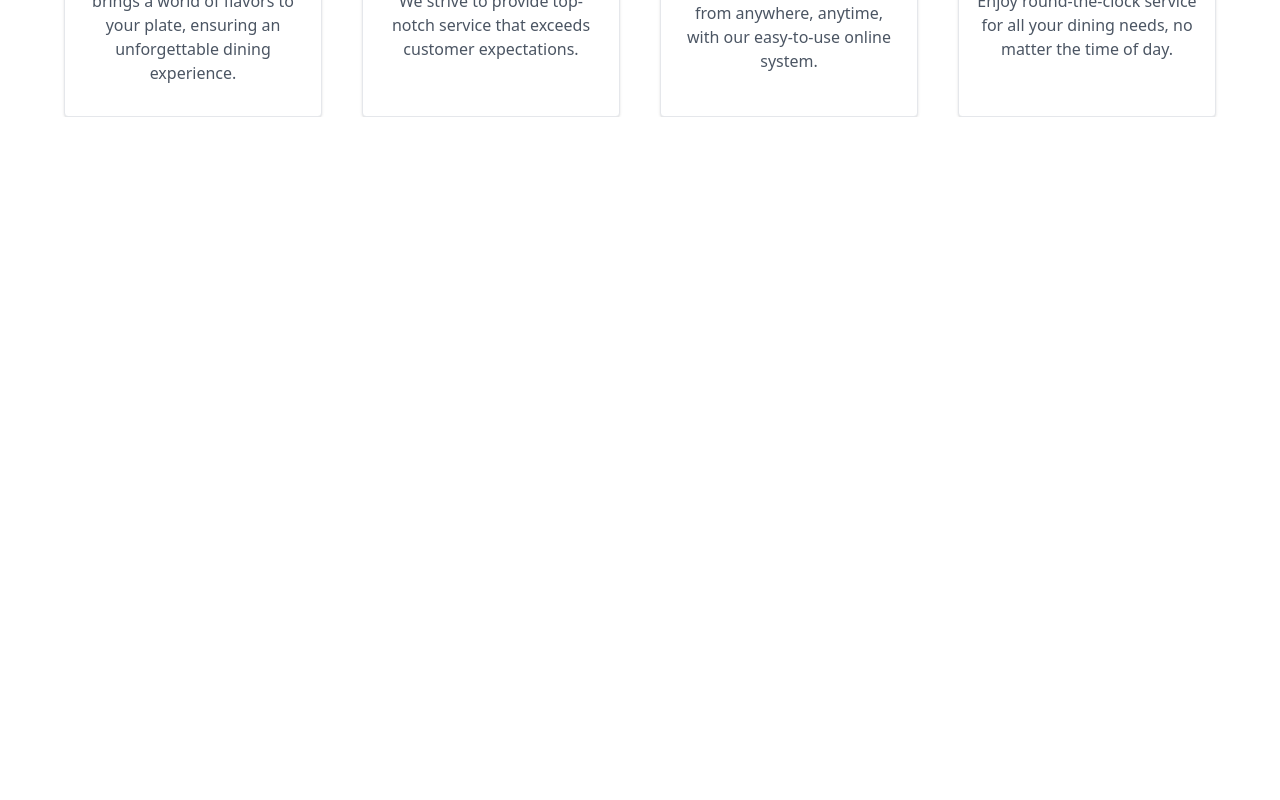
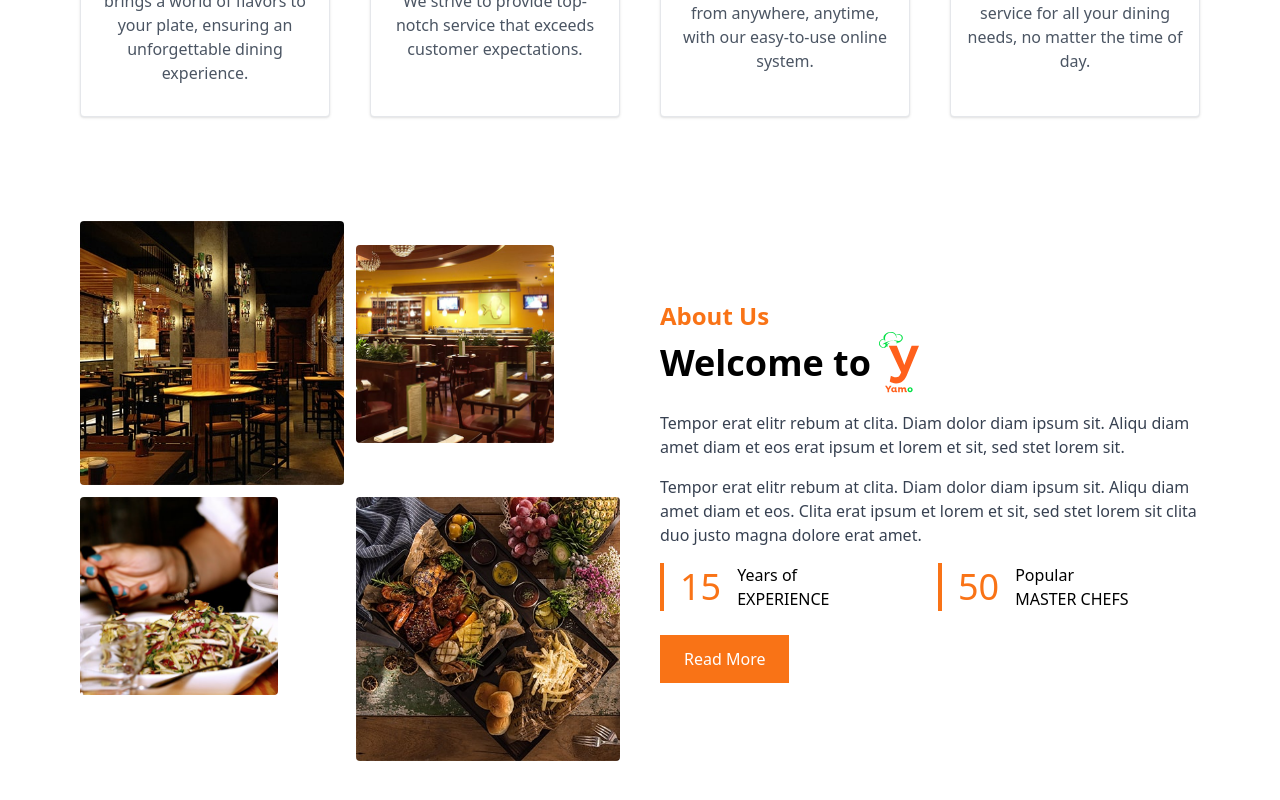
Before and after one commit to Zilo-Tech/Yamo-Website, a React (Vite) app: page / in a window 1280 px wide. Shown: the part 852-1652 px from the top of the page. Before the commit the page ends 969 px from the top, so only its background shows below. Built offline with nearby package versions, Linux system fonts and the light colour scheme.

Commit message:
about section added

```diff
--- /dev/null
+++ b/src/components/MainContent/AboutUs/AboutUs.jsx
@@ -0,0 +1,95 @@
+import React from "react";
+import img1 from "../../../assets/about-1.jpg";
+import img2 from "../../../assets/about-2.jpg";
+import img3 from "../../../assets/about-3.jpg";
+import img4 from "../../../assets/about-4.jpg";
+import logo from "../../../assets/logo-bg.svg";
+
+function AboutUs() {
+  return (
+    <div className="py-16">
+      <div className="container  mx-auto">
+        <div className="flex flex-col gap-10 lg:flex-row items-center justify-center">
+          <div className="lg:w-1/2 w-full">
+            <div className="grid grid-cols-2 gap-3">
+              <div className="col-span-1 text-left">
+                <img
+                  className="img-fluid rounded w-full transition-transform transform hover:scale-105"
+                  src={img1}
+                  alt="About Us 1"
+                />
+              </div>
+              <div className="col-span-1 text-left">
+                <img
+                  className="img-fluid rounded w-3/4 mt-6 transition-transform transform hover:scale-105"
+                  src={img2}
+                  alt="About Us 2"
+                />
+              </div>
+              <div className="col-span-1 text-right">
+                <img
+                  className="img-fluid rounded w-3/4 transition-transform transform hover:scale-105"
+                  src={img3}
+                  alt="About Us 3"
+                />
+              </div>
+              <div className="col-span-1 text-right">
+                <img
+                  className="img-fluid rounded w-full transition-transform transform hover:scale-105"
+                  src={img4}
+                  alt="About Us 4"
+                />
+              </div>
+            </div>
+          </div>
+
+          <div className="lg:w-1/2 w-full">
+            <h5 className="text-2xl font-semibold text-orange-500">About Us</h5>
+            <h1 className="mb-4 text-4xl font-bold flex items-center gap-2">
+              <span>Welcome to</span>
+              <img src={logo} width={40} alt="" />
+            </h1>
+            <p className="mb-4 text-gray-700">
+              Tempor erat elitr rebum at clita. Diam dolor diam ipsum sit. Aliqu
+              diam amet diam et eos erat ipsum et lorem et sit, sed stet lorem
+              sit.
+            </p>
+            <p className="mb-4 text-gray-700">
+              Tempor erat elitr rebum at clita. Diam dolor diam ipsum sit. Aliqu
+              diam amet diam et eos. Clita erat ipsum et lorem et sit, sed stet
+              lorem sit clita duo justo magna dolore erat amet.
+            </p>
+            <div className="grid grid-cols-2 gap-4 mb-4">
+              <div className="flex items-center border-l-4 border-orange-500 pl-4">
+                <h1 className="flex-shrink-0 text-4xl text-orange-500 mb-0">
+                  15
+                </h1>
+                <div className="pl-4">
+                  <p className="mb-0">Years of</p>
+                  <h6 className="uppercase mb-0">Experience</h6>
+                </div>
+              </div>
+              <div className="flex items-center border-l-4 border-orange-500 pl-4">
+                <h1 className="flex-shrink-0 text-4xl text-orange-500 mb-0">
+                  50
+                </h1>
+                <div className="pl-4">
+                  <p className="mb-0">Popular</p>
+                  <h6 className="uppercase mb-0">Master Chefs</h6>
+                </div>
+              </div>
+            </div>
+            <a
+              className="btn bg-orange-500 text-white py-3 px-6 mt-2 inline-block"
+              href=""
+            >
+              Read More
+            </a>
+          </div>
+        </div>
+      </div>
+    </div>
+  );
+}
+
+export default AboutUs;
--- a/src/components/MainContent/ServiceSection/ServiceList.jsx
+++ b/src/components/MainContent/ServiceSection/ServiceList.jsx
@@ -26,7 +26,7 @@ const data = [
 
 function ServiceList() {
   return (
-    <div className="grid grid-cols-1 sm:grid-cols-2 lg:grid-cols-4 gap-10 w-full justify-between mt-10">
+    <div className="grid grid-cols-1 sm:grid-cols-2 lg:grid-cols-4 gap-10 w-full justify-between my-10">
       {data.map((service) => (
         <ServiceCard
           key={service.title}
--- a/src/components/MainContent/index.jsx
+++ b/src/components/MainContent/index.jsx
@@ -1,12 +1,13 @@
+import AboutUs from "./AboutUs/AboutUs";
 import ServiceList from "./ServiceSection/ServiceList";
 
-
 const MainContent = () => {
-    return (
-        <div className="container max-w-6xl mx-auto">
-            <ServiceList/>
-        </div>
-    );
-}
+  return (
+    <div className="container max-w-6xl mx-auto px-4">
+      <ServiceList />
+      <AboutUs />
+    </div>
+  );
+};
 
 export default MainContent;
```
